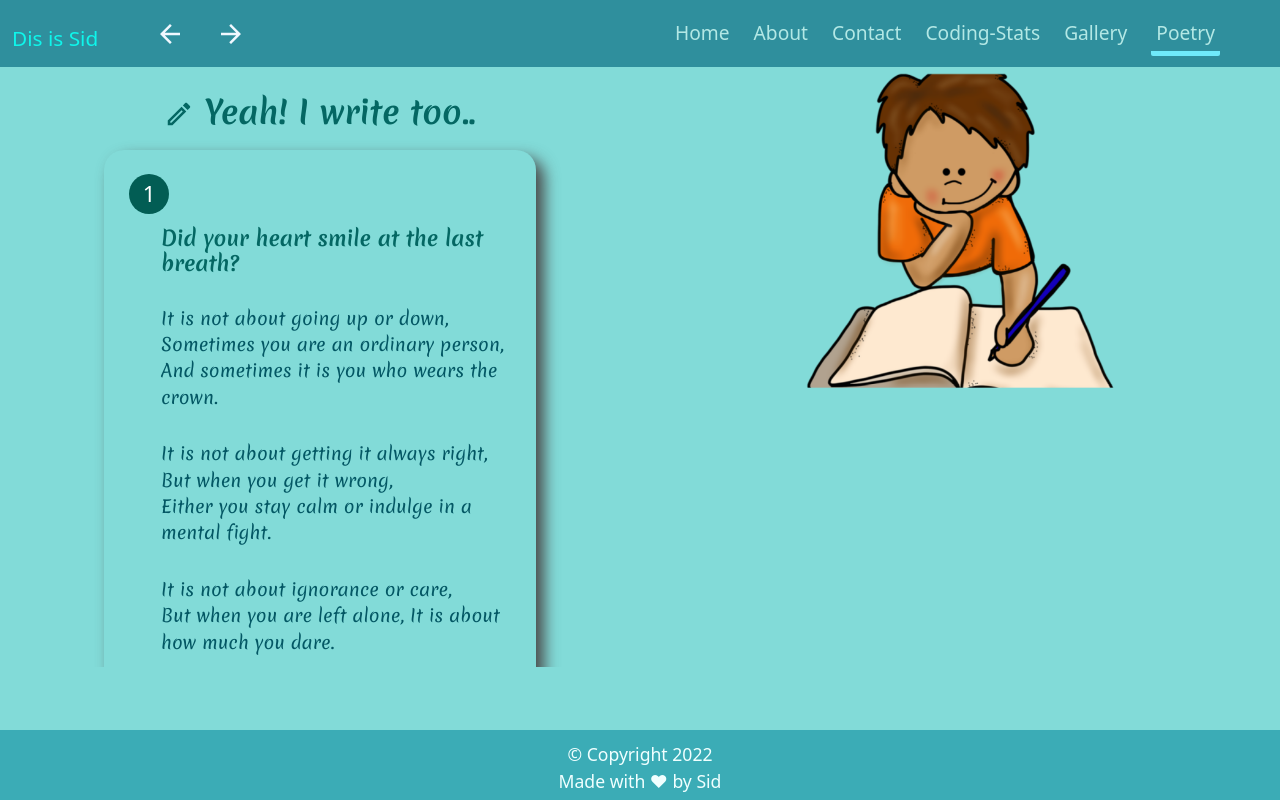
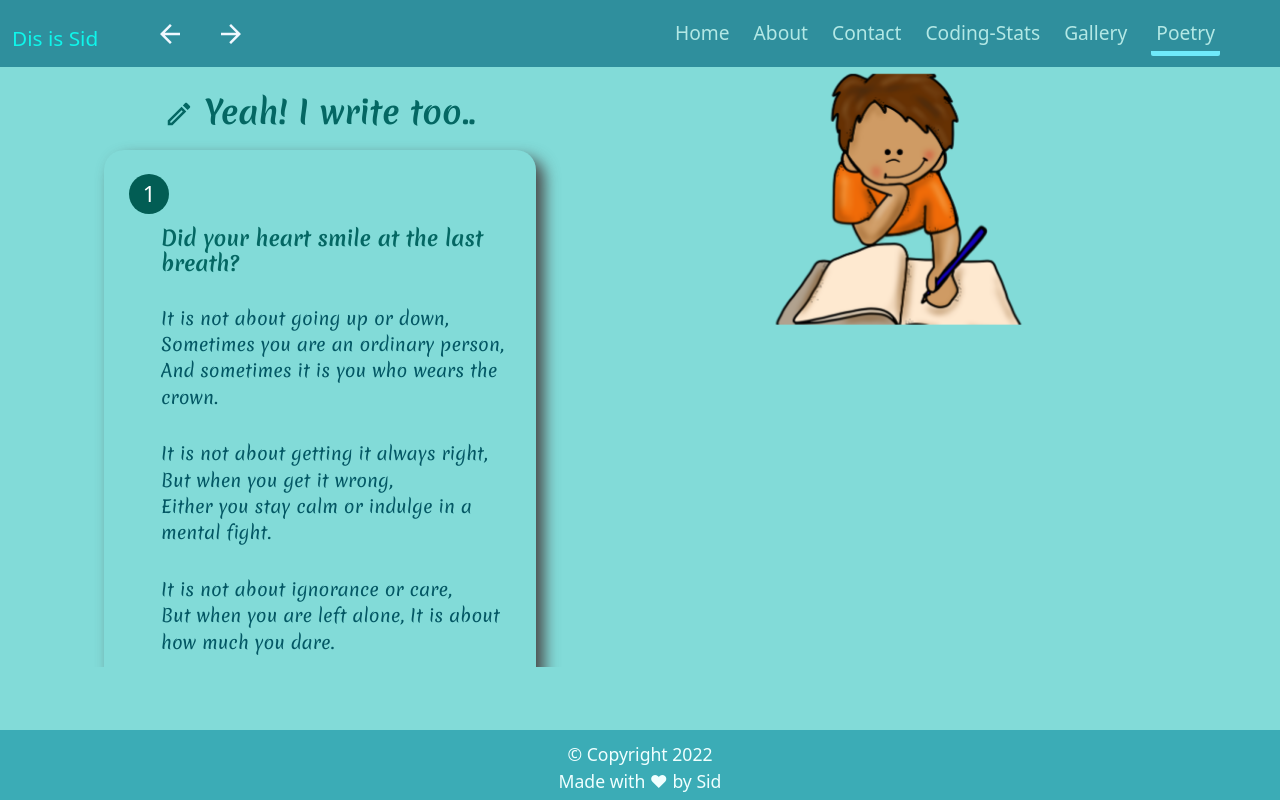
Before and after one commit to siddharthsinghvats/me, a React (Create React App) app: page /poetry in a window 1280 px wide. Built offline with nearby package versions, Linux system fonts and the light colour scheme.

Commit message:
Update index.css

```diff
--- a/src/index.css
+++ b/src/index.css
@@ -471,7 +471,7 @@ h3{
   margin:auto;
 }
 .auth-logo{
-  width:100%;
+  width:80%;
   display: flex;
   align-items: center;
   margin-top: 4%;
@@ -527,7 +527,7 @@ h3{
   padding: 2%;
 }
 
-@media screen and (max-width:1000px) {
+@media screen and (max-width:900px) {
     .poems{
       height: 100%;
     }
```
